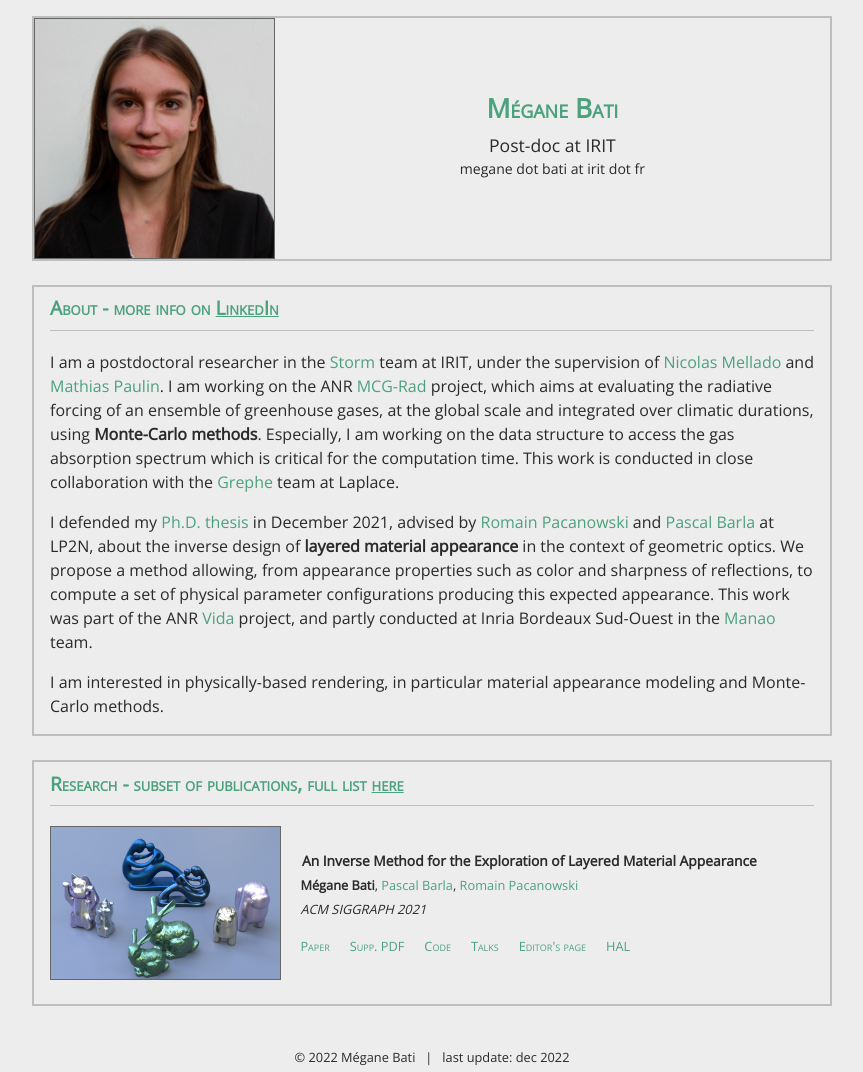
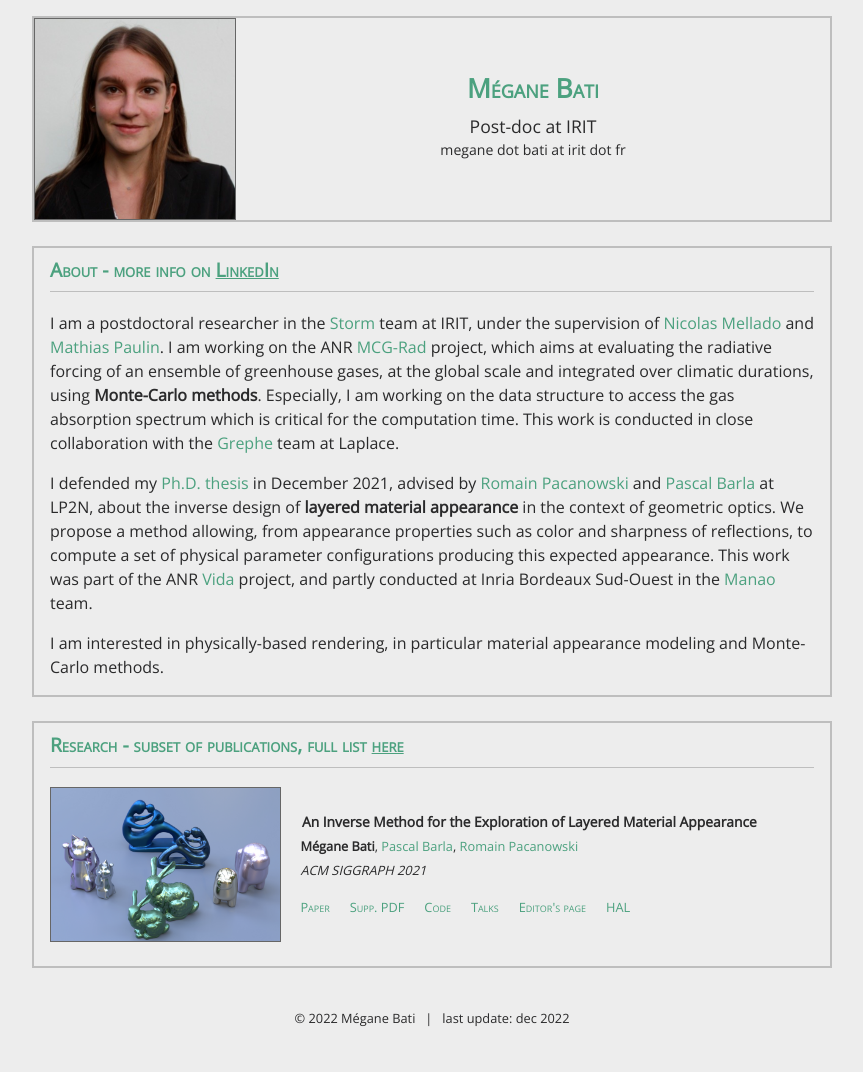
Before and after one commit to megane-bati/megane-bati.github.io, a plain HTML site: page index.html in a window 1280 px wide. Shown: the whole page, without its empty margins (208-1071 px from the left). After the commit the page ends 1046 px from the top, so only its background shows below. Drawn offline with nearby package versions, Linux system fonts and the light colour scheme.

Commit message:
lower margins and face img

```diff
--- a/style.css
+++ b/style.css
@@ -23,7 +23,7 @@
 
 body {
   font-family: 'Open Sans', sans-serif;
-  padding: 0 5em;
+  padding: 0 2.5em;
   margin:1em auto;
   line-height: 1.5em;
   color:#2a2a2b;
@@ -140,7 +140,7 @@ footer {
   .mheader-figure {
     padding-right: 0;
     width: 30%;
-    max-width: 300px;
+    max-width: 200px;
     border: 1px solid #666666;
   }
 }
```
